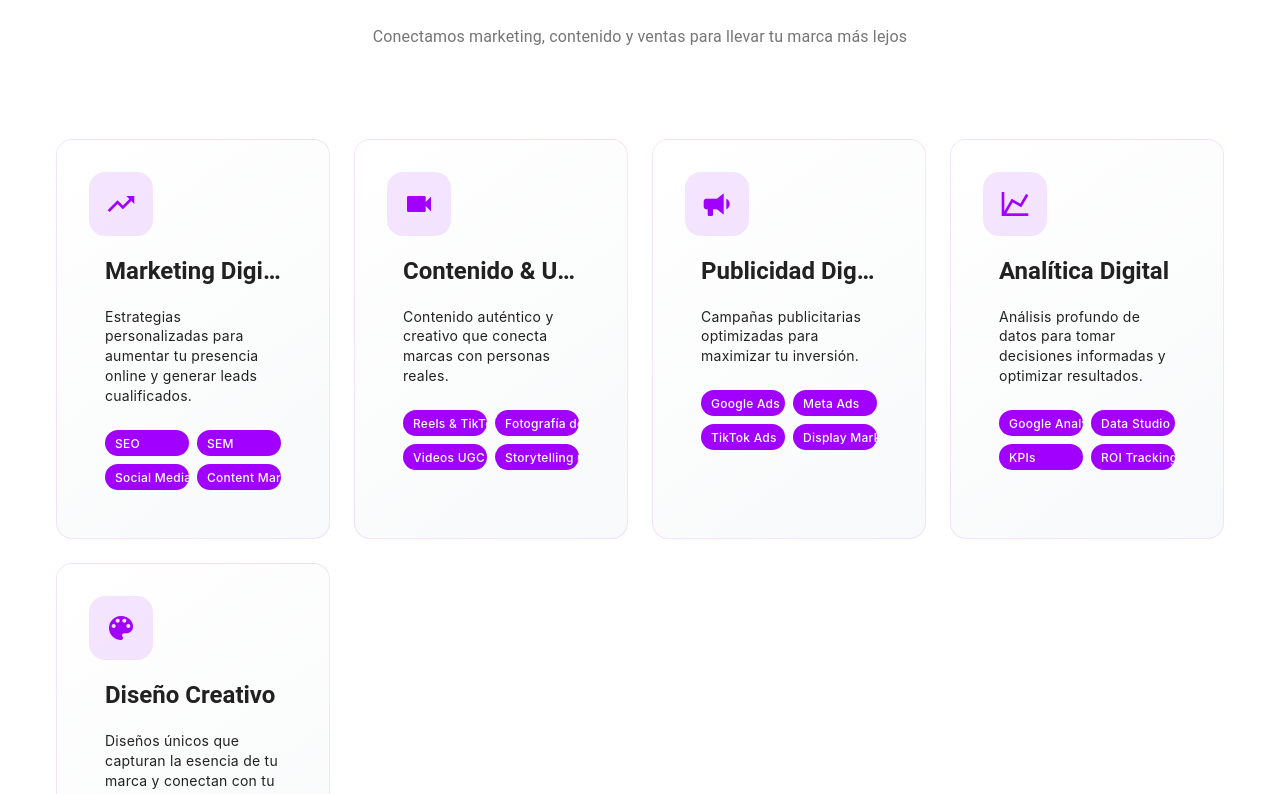
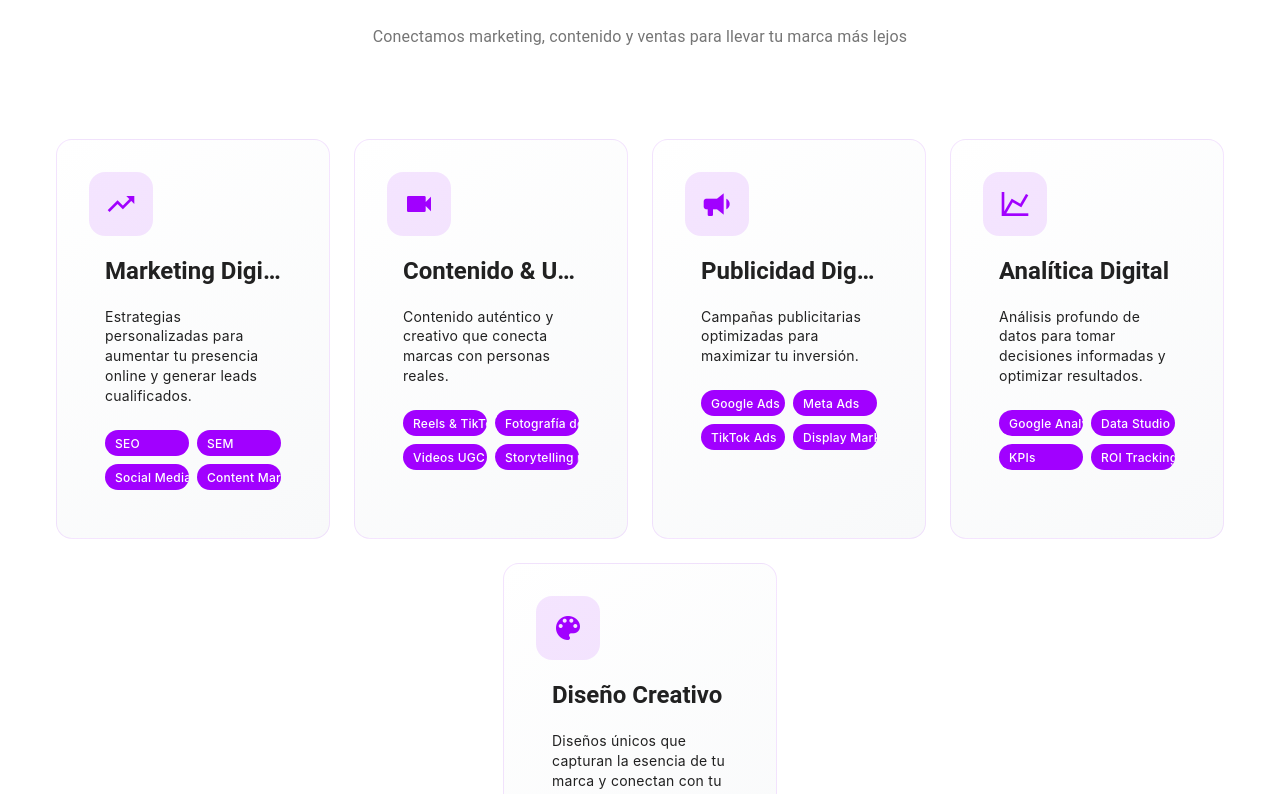
Before and after one commit to Conectux/Conectux, a Vue app: page / in a window 1280 px wide. Shown: the part 1546-2340 px from the top of the page. Built offline with nearby package versions, Linux system fonts and the light colour scheme.

Commit message:
Cambio en columnas

```diff
--- a/src/components/ServicesSection.vue
+++ b/src/components/ServicesSection.vue
@@ -56,7 +56,7 @@ const services = [
         </p>
       </v-col>
     </v-row>
-    <v-row>
+    <v-row justify="center">
       <v-col
         v-for="service in services"
         :key="service.title"
```
